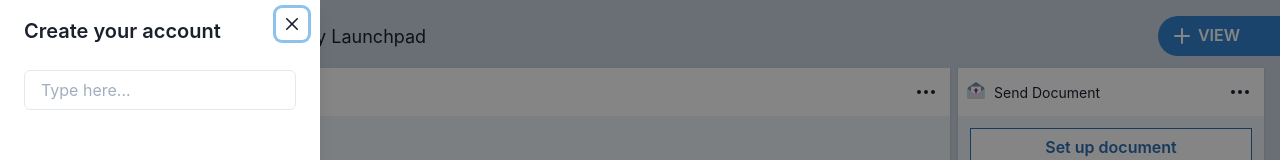
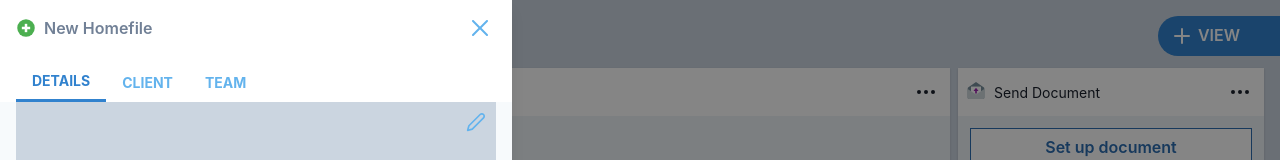
Before and after one commit to grasielaGomes/homefiles, a React (Create React App) app: page / in a window 1280 px wide. Both pictures are taken after a click on the button "NEW HOMEFILE". Shown: the top 160 px of the page. Built offline with nearby package versions, Linux system fonts and the light colour scheme.

Commit message:
feat: added DrawerTab at DrawerContainer

```diff
--- a/src/components/drawer/DrawerContainer.tsx
+++ b/src/components/drawer/DrawerContainer.tsx
@@ -5,11 +5,11 @@ import {
   DrawerHeader,
   DrawerOverlay,
   DrawerContent,
-  DrawerCloseButton,
-  Input,
   Button,
 } from "@chakra-ui/react";
 import { IDrawerContainer } from "../../interfaces/Drawer.interface";
+import { CustomDrawerHeader } from "./CustomDrawerHeader";
+import { DrawerTab } from "./DrawerTab";
 
 export const DrawerContainer = ({ isOpen, onClose, btnRef }: IDrawerContainer) => (
   <Drawer
@@ -17,14 +17,16 @@ export const DrawerContainer = ({ isOpen, onClose, btnRef }: IDrawerContainer) =
     placement="left"
     onClose={onClose}
     finalFocusRef={btnRef}
+    size="md"
   >
     <DrawerOverlay />
-    <DrawerContent>
-      <DrawerCloseButton />
-      <DrawerHeader>Create your account</DrawerHeader>
+    <DrawerContent bg="gray.50">
+      <DrawerHeader bg="white" px={4}>
+        <CustomDrawerHeader />
+      </DrawerHeader>
 
-      <DrawerBody>
-        <Input placeholder="Type here..." />
+      <DrawerBody padding={0}>
+        <DrawerTab />
       </DrawerBody>
 
       <DrawerFooter>
```
